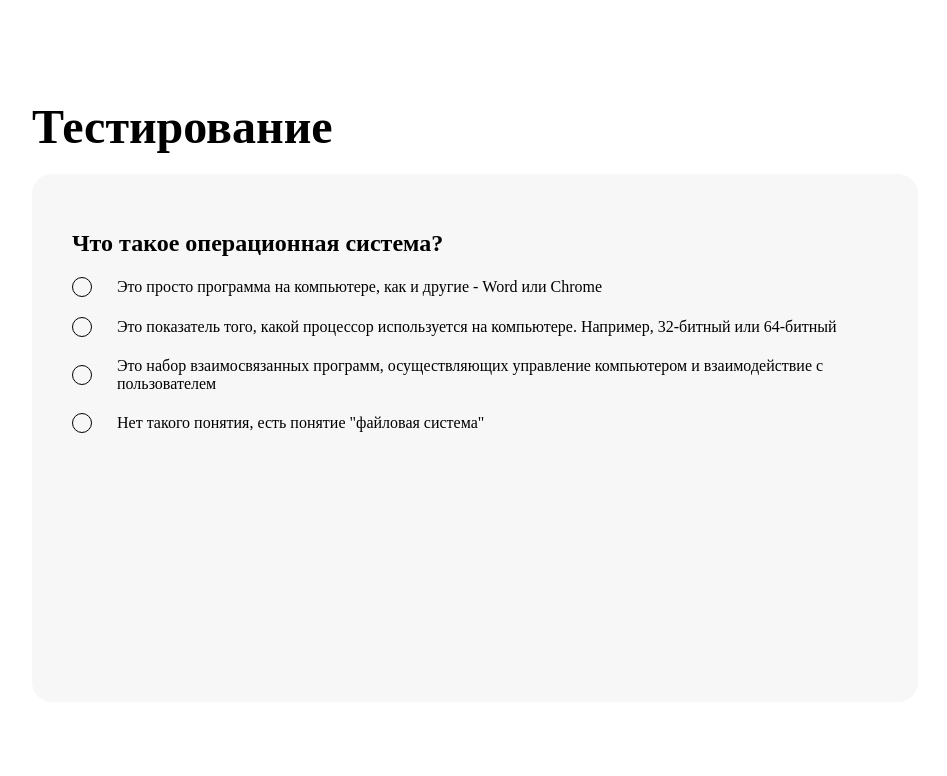
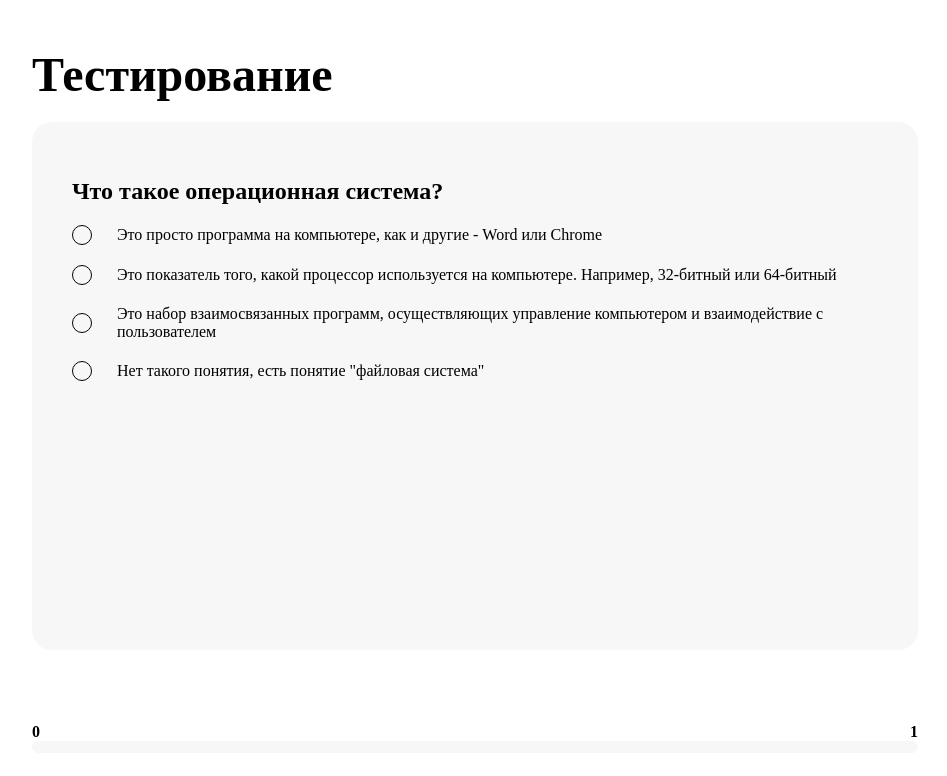
Before and after one commit to Lol1chw/quiz-app-vue2, a Vue app: page / in a window 1280 px wide. Shown: the top 776 px of the page, without its empty margins (165-1112 px from the left). Built offline with nearby package versions, Linux system fonts and the light colour scheme.

Commit message:
feat(progress): add progress component

```diff
--- a/src/App.vue
+++ b/src/App.vue
@@ -2,14 +2,16 @@
 import { defineComponent, ref } from 'vue'
 import RadioButton from '@/components/RadioButton/RadioButton.vue'
 import Card from '@/components/Card/Card.vue'
+import ProgressBar from '@/components/Progress/ProgressBar.vue'
 import type { Question } from '@/types/question'
 
 export default defineComponent({
-  components: { RadioButton, Card },
+  components: { RadioButton, Card, ProgressBar },
   setup() {
     const selectedAnswers = ref<boolean[]>([])
+    const progress = ref<number>(0)
 
-    return { selectedAnswers }
+    return { selectedAnswers, progress }
   },
   data() {
     const questions: Question[] = [
@@ -30,6 +32,7 @@ export default defineComponent({
   methods: {
     updateSelectedAnswers(isCorrectValue: boolean) {
       this.selectedAnswers.push(isCorrectValue)
+      this.progress++
     },
   },
 })
@@ -38,7 +41,9 @@ export default defineComponent({
 <template>
   <div class="base-layout">
     <div class="quiz">
-      <h1 class="title">Тестирование</h1>
+      <h1 class="title">
+        Тестирование
+      </h1>
       <Card>
         <ul role="list">
           <template v-for="question in questions">
@@ -60,12 +65,14 @@ export default defineComponent({
         </ul>
       </Card>
     </div>
+    <ProgressBar :progress-length="questions.length" :progress="progress"/>
   </div>
 </template>
 
 <style lang="css">
 .base-layout {
   display: grid;
+  grid-template-rows: auto auto;
   place-items: center;
   min-height: 100%;
   padding: 10px;
--- a/src/assets/index.css
+++ b/src/assets/index.css
@@ -38,6 +38,16 @@ ol[role='list'] {
   padding: 0;
 }
 
-h1 {
-    font-size: 48px;
+.text--bold {
+    font-weight: 700;
 }
+
+.text--base {
+    font-size: 16px;
+}
+
+@media screen and (min-width: 425px) {
+    h1 {
+        font-size: 48px;
+    }
+}
--- /dev/null
+++ b/src/components/Progress/ProgressBar.vue
@@ -0,0 +1,102 @@
+<script lang="ts">
+import { defineComponent, ref } from 'vue'
+
+export default defineComponent({
+  props: {
+    progressLength: {
+      type: Number,
+      required: true,
+    },
+    progress: {
+      type: Number,
+      required: true,
+    },
+  },
+  setup() {
+    const lineProgress = ref<number>(0)
+    const progressIsUpdated = ref<boolean>(false)
+    const timeoutCounterAnimation = ref<null | NodeJS.Timeout>(null)
+
+    return { lineProgress, progressIsUpdated, timeoutCounterAnimation }
+  },
+  watch: {
+    progress(newVal) {
+      if (this.timeoutCounterAnimation) {
+        clearTimeout(this.timeoutCounterAnimation)
+      }
+
+      if (this.progressLength) {
+        this.lineProgress = 0
+      }
+
+      this.progressIsUpdated = true
+      this.lineProgress = (newVal / this.progressLength) * 100
+
+      this.timeoutCounterAnimation = setTimeout(() => {
+        this.progressIsUpdated = false
+      }, 3000)
+    },
+  },
+})
+</script>
+
+<template>
+  <div class="progress">
+    <div class="count-steps">
+      <span class="text--bold text--base">0</span>
+      <span class="text--bold text--base">{{ progressLength }}</span>
+    </div>
+    <div class="line">
+      <div class="line__progress" :style="{ width: `${lineProgress}%` }">
+        <span
+          :class="{ 'line__counter--visible': progressIsUpdated }"
+          class="line__counter text--bold text--base"
+        >
+          {{ progress }}
+        </span>
+      </div>
+    </div>
+  </div>
+</template>
+
+<style lang="css">
+.progress {
+    width: 100%;
+    max-width: 886px;
+}
+
+.count-steps {
+    display: flex;
+    justify-content: space-between;
+}
+
+.line {
+    position: relative;
+    width: 100%;
+    min-height: 12px;
+    border: 1px solid var(--card);
+    border-radius: var(--rounded);
+    background-color: var(--card);
+}
+
+.line__progress {
+    position: absolute;
+    display: flex;
+    justify-content: end;
+    background-color: var(--primary);
+    border-radius: var(--rounded);
+    min-height: 12px;
+    z-index: 9999;
+}
+
+.line__counter {
+    position: absolute;
+    top: 12px;
+    opacity: 0;
+    transition: opacity 3s ease-in-out;
+}
+
+.line__counter--visible {
+    opacity: 1;
+}
+</style>
```
